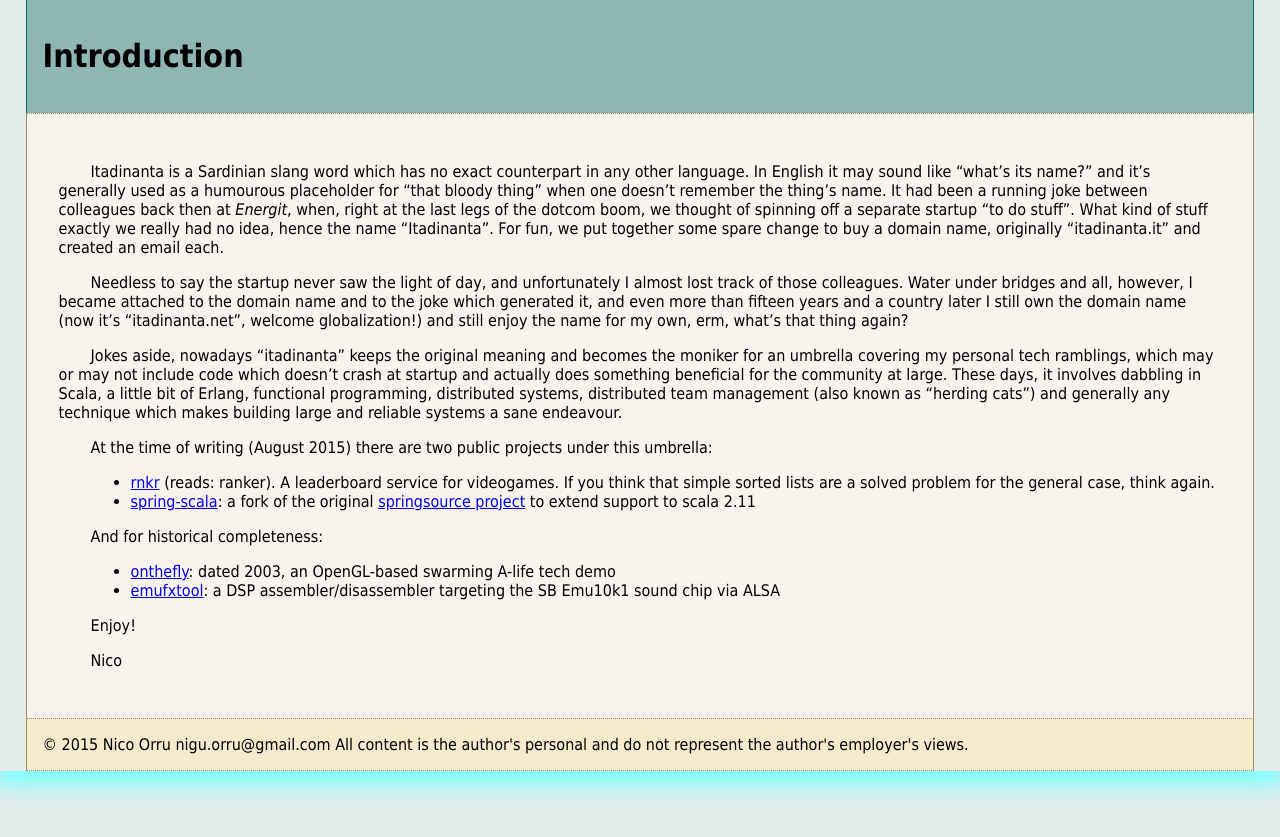
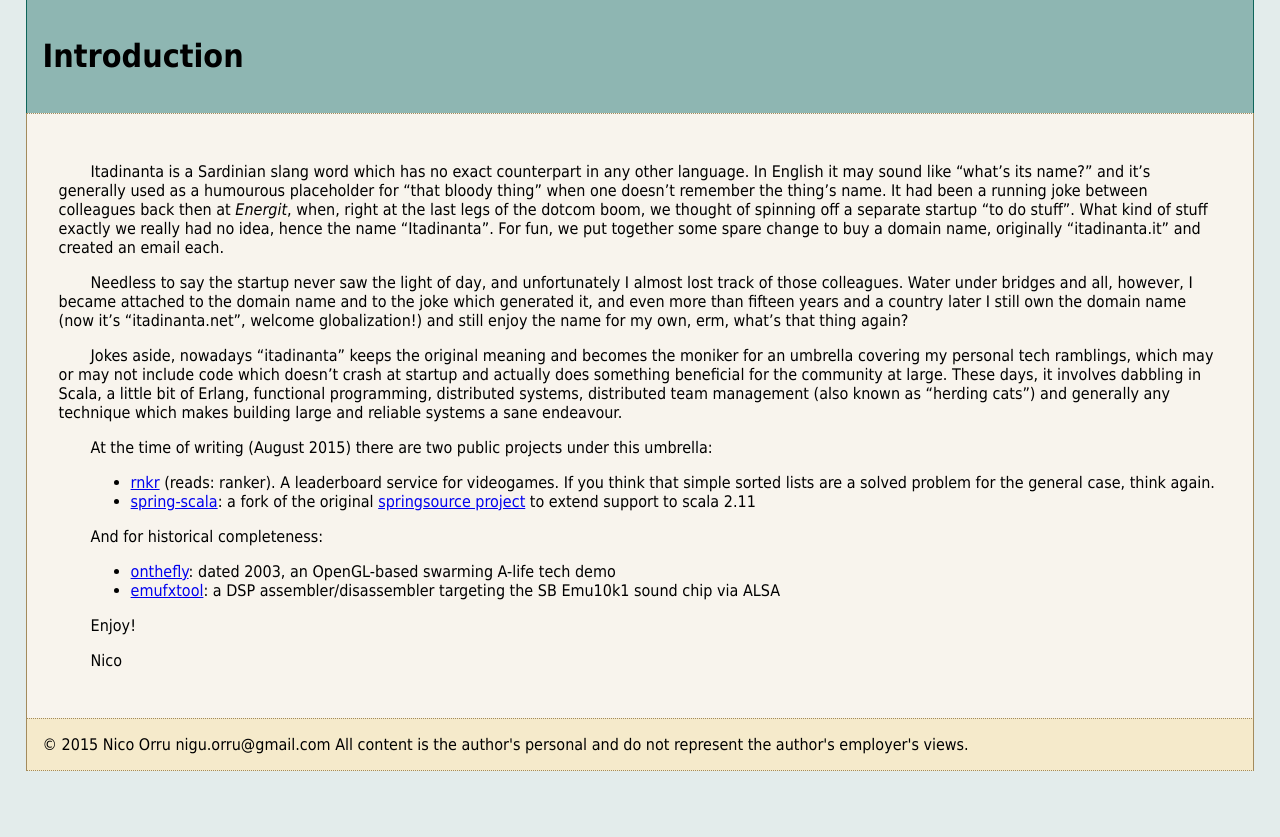
Before and after one commit to itadinanta/itadinanta.github.io, a Jekyll site: the page built from index.md, in a window 1280 px wide. Shown: the top 837 px of the page. Built offline with Jekyll 4.4.1, drawn with Linux system fonts in a browser that asks for light colours.

Commit message:
Drop shadow is not such a good idea after all

```diff
--- a/css/default.css
+++ b/css/default.css
@@ -10,7 +10,6 @@ body {
 	padding-left: 2%;
 	padding-right: 2%;
 	border-style: none;
-	box-shadow: 0px 10px 20px 5px #80FFFFFF;
 }
 
 #header {
```
